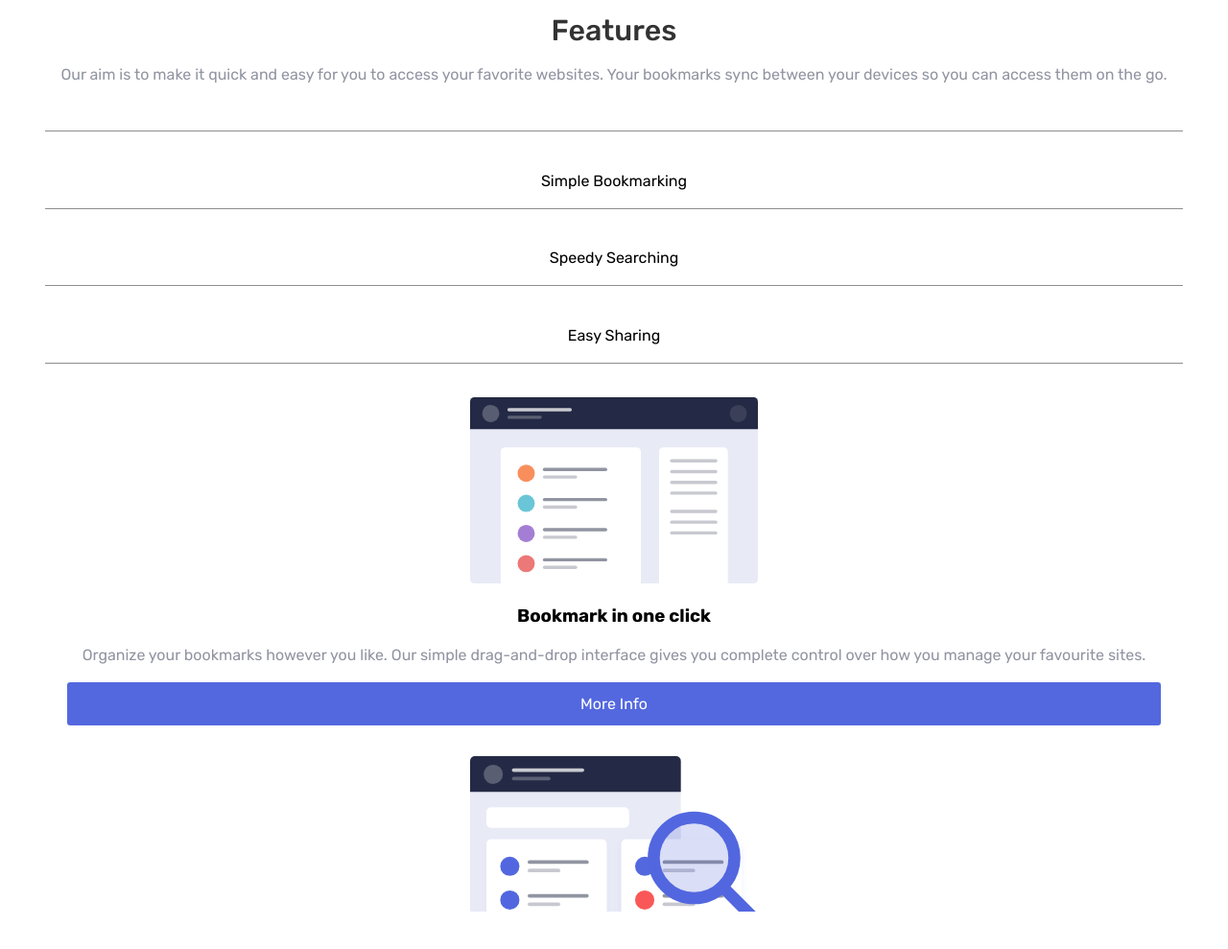
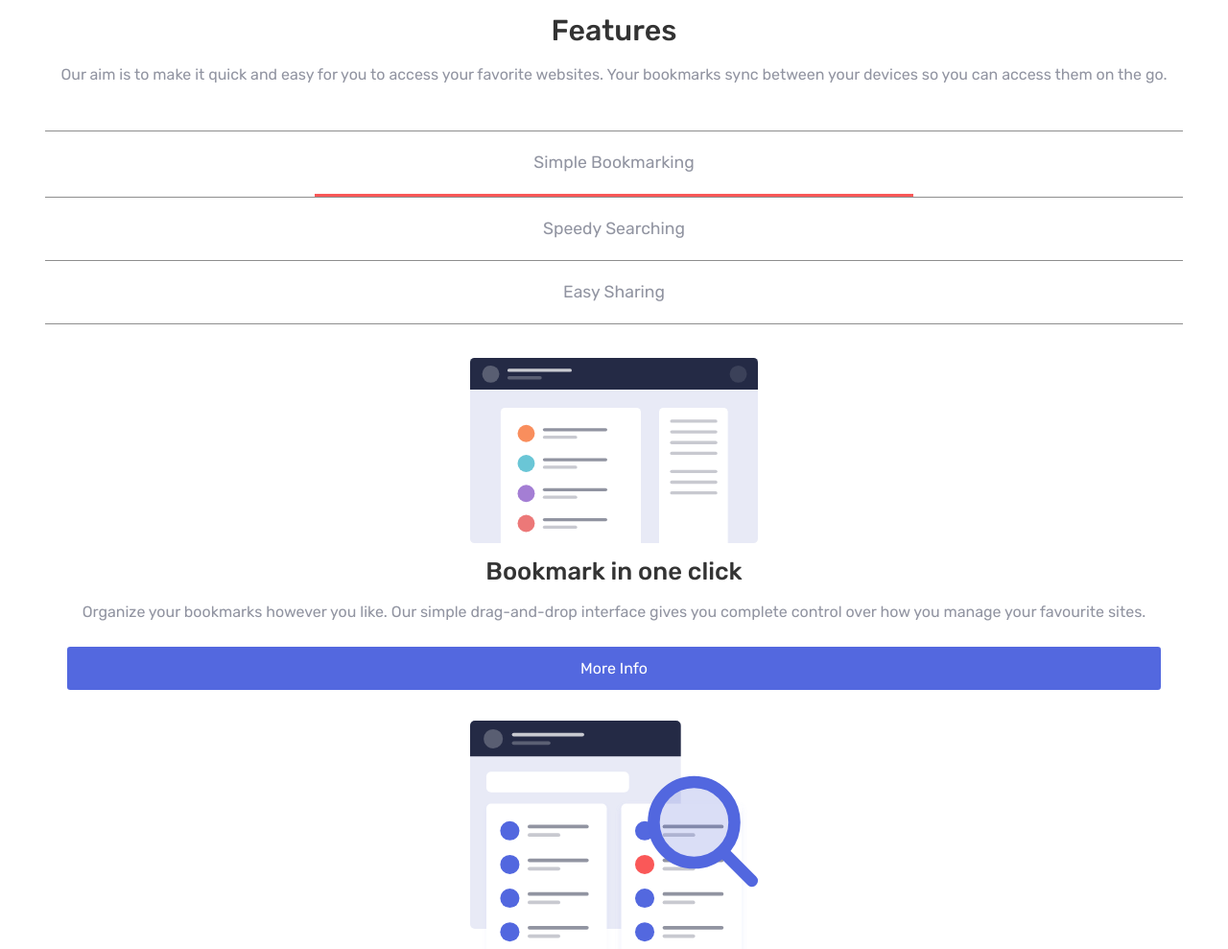
Before and after one commit to JungleGiu/BookMark, a plain HTML site: page index.html in a window 1280 px wide. Shown: the part 1300-2289 px from the top of the page at 96% size. Before the commit the page ends 2250 px from the top, so only its background shows below. Drawn offline with Linux system fonts and the light colour scheme.

Commit message:
animations added, features section completed

```diff
--- a/index.html
+++ b/index.html
@@ -71,11 +71,14 @@
   <p>Our aim is to make it quick and easy for you to access your favorite websites. Your bookmarks sync between your devices so you can access them on the go.</p>
   <nav class="features-list">
     <div class="menu-line"></div>
-      <input name="features-selector"type="radio">Simple Bookmarking</input>
+    <a onclick="selectFeature1()" >Simple Bookmarking</a>
+    <div class="menu-line-under selected" id="sel-1" ></div>
       <div class="menu-line"></div>
-      <input name="features-selector" type="radio">Speedy Searching</input>
+      <a onclick="selectFeature2()" >Speedy Searching</a>
+      <div class="menu-line-under" id="sel-2"></div>
       <div class="menu-line"></div>
-      <input name="features-selector" type="radio">Easy Sharing</input>
+      <a onclick="selectFeature3()" >Easy Sharing</a>
+      <div class="menu-line-under" id="sel-3"></div>
       <div class="menu-line"></div>
     </nav>
     <div class="features-container">
--- a/index.js
+++ b/index.js
@@ -4,3 +4,35 @@
   const menu = document.querySelector(".burger-menu");
   menu.classList.toggle("open");
 };
+
+
+const feature1 = document.querySelector("#tab-1");
+const feature2 = document.querySelector("#tab-2");
+const feature3 = document.querySelector("#tab-3");
+const select1= document.querySelector("#sel-1");
+const select2= document.querySelector("#sel-2");
+const select3= document.querySelector("#sel-3");
+const selectFeature1 =() => {
+  select1.classList.add("selected");
+  select2.classList.remove("selected");
+  select3.classList.remove("selected");
+  feature1.classList.remove("closed");
+  feature2.classList.add("closed");
+  feature3.classList.add("closed");
+}
+const selectFeature2 =() => {
+  select1.classList.remove("selected");
+  select2.classList.add("selected");
+  select3.classList.remove("selected");
+  feature1.classList.add("closed");
+  feature2.classList.remove("closed");
+  feature3.classList.add("closed");
+}
+const selectFeature3 =() => {
+  select1.classList.remove("selected");
+  select2.classList.remove("selected");
+  select3.classList.add("selected");
+  feature1.classList.add("closed");
+  feature2.classList.add("closed");
+  feature3.classList.remove("closed");
+}
--- a/styles.css
+++ b/styles.css
@@ -30,6 +30,8 @@ header {
 }
 .burger-menu {
   display: none;
+  animation :corner-in 0.6s ease-in-out;
+  animation-direction: reverse  ;
 }
 
 .burger-menu.open {
@@ -42,7 +44,7 @@ header {
   height: 100vh;
   background-color: rgba(37, 43, 70, 0.9);
   z-index: 1001;
-
+  animation: corner-in 0.6s ease-in-out;
   .upper-bar {
     position: relative;
     display: flex;
@@ -84,6 +86,16 @@ header {
 }
 
 @keyframes corner-in {
+  from {
+
+    transform-origin: top right;
+    opacity: 0;
+    transform: scaleX(0) scaleY(0);
+  }
+  to {
+  transform: scale(1);
+    opacity: 1;
+  }
 }
 
 .burger {
@@ -229,8 +241,9 @@ header {
   flex-direction: row;
   flex-wrap: wrap;
   overflow: hidden;
+  align-content: flex-start;
   width: 100%;
-  height: 65vh  ;
+  height: 75vh  ;
   align-items: center;
   gap: 2rem;
   padding: 1rem;
@@ -239,15 +252,42 @@ header {
   align-items: center;
   align-self: center;
   text-align: center;
-
   gap: 1rem;
-
+  transition: 0.8s ease in;
+  animation: swipeIn 0.8s ease-in;
   img {
     width: 100%;
     height: auto;
     max-width: 300px;
     margin: 0 auto;
   }
+  h3 {
+    font-size: 1.6rem;
+    font-weight: 500;
+    color: #333;
+    margin: 0;
+    margin-block-start: 10px;
+    margin-block-end: 0;
+    margin-inline-start: 0px;
+    margin-inline-end: 0px;
+  }
+  p {
+    margin-bottom: 1.5rem;
+  }
+}
+@keyframes swipeIn {
+  from {
+    opacity: 0;
+    transform: translateX(-20%);
+  }
+  to {
+    opacity: 1;
+    transform: translateX(0);
+  }
+
+}
+.features-item.closed {
+  display: none;
 }
 .features-list {
   display: flex;
@@ -255,26 +295,47 @@ header {
   align-items: center;
   width: 100%;
   margin-top: 30px;
-  gap: 1.2rem;
+
   margin-bottom: 1.2rem;
-  input {
-    appearance: none;
-
+  a {
     font-family: "Rubik", sans-serif;
     text-transform: capitalize;
     text-decoration: none;
     color: rgb(145, 148, 161);
-    font-size: 1.2rem;
-
-  }
-  input:checked{
-    text-decoration: underline rgb(255, 148, 33);
+    font-size: 1.1rem;
+    line-height: 1.5;
+    margin: 1.2rem 0;
   }
 }
 .button.blue.features {
   width: 100%;
   border-radius: 0.2rem;
-  margin-top: 1rem;
+
   font-size: 1rem;
   padding: 0;
 }
+.menu-line-under {
+  display: none;
+}
+.menu-line-under.selected {
+  display: block;
+  position: relative;
+  animation: expand-line 0.5s ease-in-out;
+  transform-origin: center;
+
+
+  width: 50%;
+  height: 3px;
+  background-color: rgb(250, 87, 87);
+  margin : 0;
+}
+@keyframes expand-line {
+  from {
+    transform: scaleX(0);
+    opacity: 0;
+  }
+  to {
+    transform: scaleX(1);
+    opacity: 1;
+  }
+}
```
